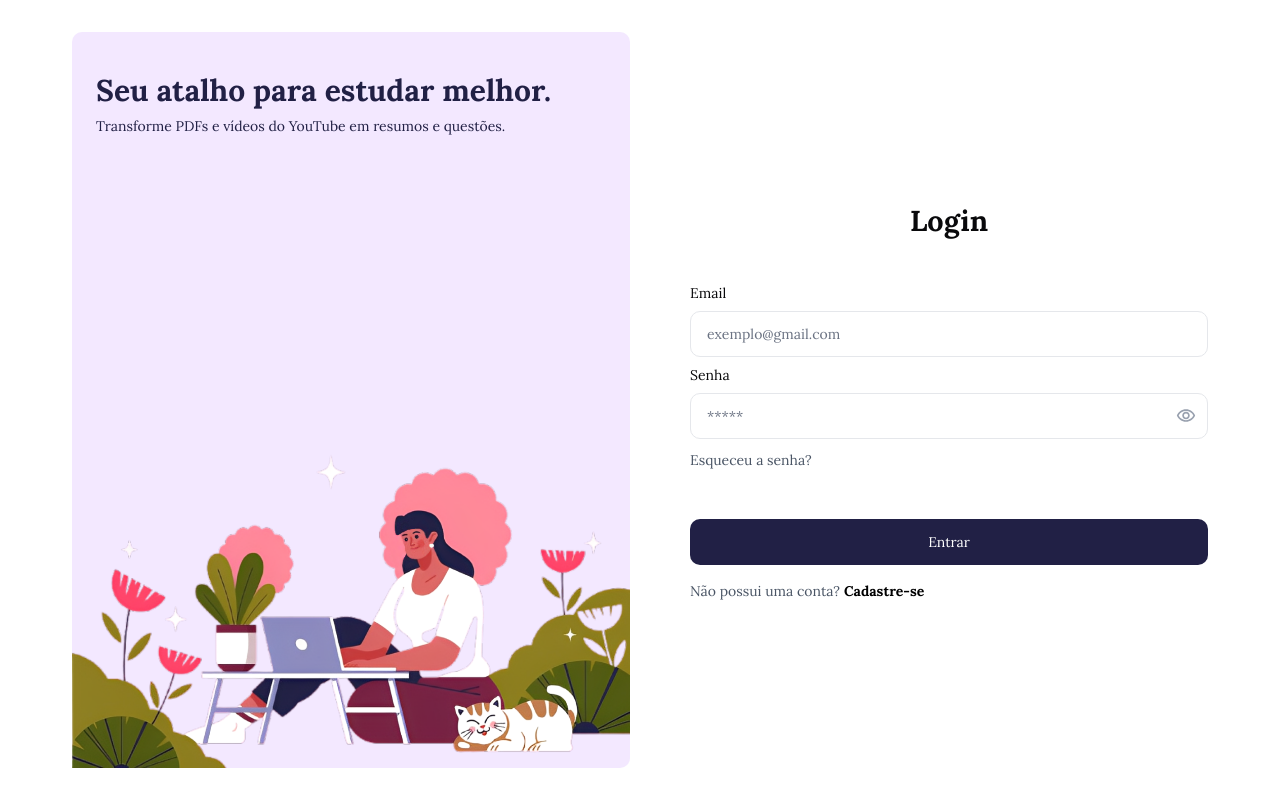
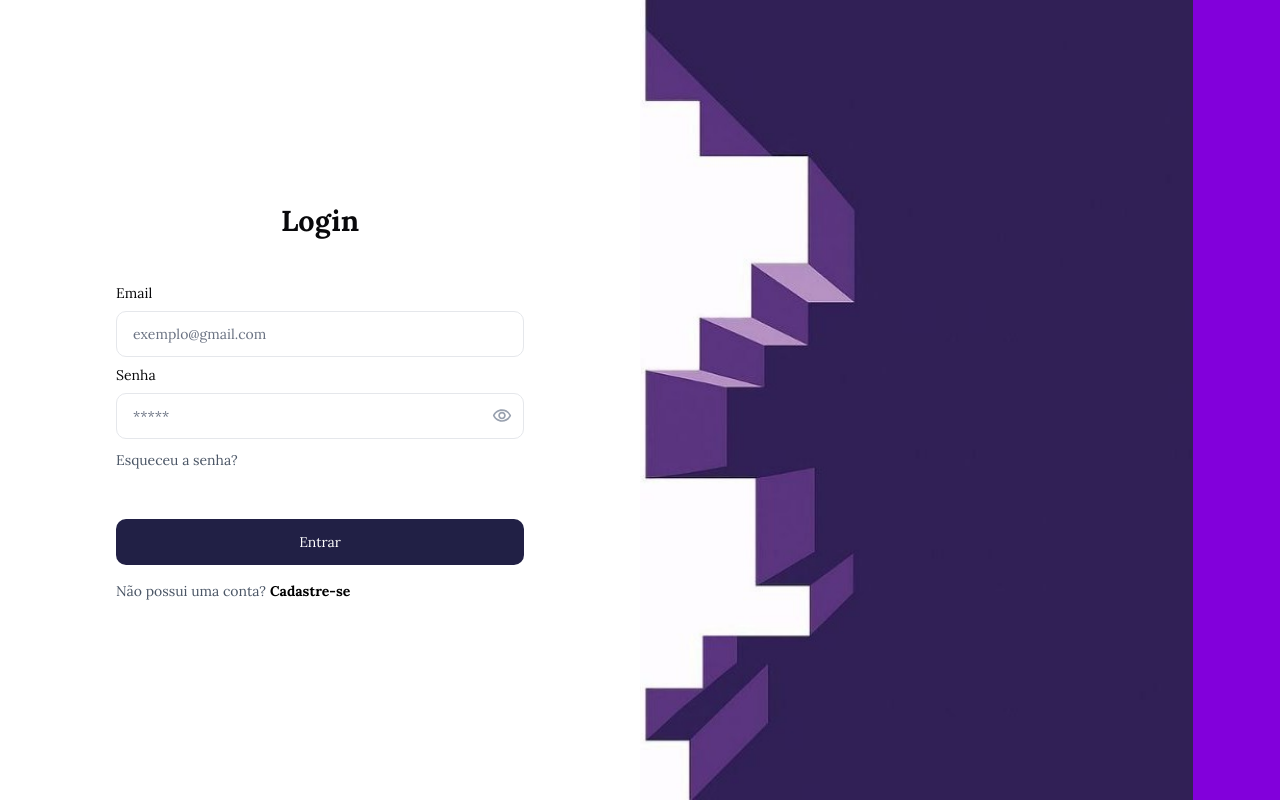
Before and after one commit to Francine02/Lectify, a Next.js app: page /login in a window 1280 px wide. Built offline with nearby package versions, Linux system fonts and the light colour scheme; no server answers.

Commit message:
style: changed background image and authentication layout

```diff
--- a/src/app/(public)/layout.tsx
+++ b/src/app/(public)/layout.tsx
@@ -1,22 +1,15 @@
 export default function Layout({ children }: { children: React.ReactNode }) {
   return (
-    <main className="grid grid-cols-1 md:grid-cols-2 h-screen p-4 sm:px-14 overflow-auto md:gap-5 lg:p-8 lg:gap-5 2xl:gap-14 max-w-screen-xl mx-auto">
-      <section className="bg-purple-100 rounded-lg relative md:flex-col md:flex md:justify-between lg:ml-10">
-        <div className="hidden md:block px-3 lg:px-6 pt-10">
-          <h1 className="text-3xl font-bold text-blue-700">Seu atalho para estudar melhor.</h1>
-          <p className="text-sm text-blue-700 mt-2 ">
-            Transforme PDFs e vídeos do YouTube em resumos e questões.
-          </p>
-        </div>
-
-        <img
-          src="/assets/Learn.png"
-          className="absolute inset-0 w-full h-full object-cover md:object-contain md:relative md:h-fit "
-        />
+    <main className="grid grid-cols-1 md:grid-cols-2 h-screen overflow-auto">
+      <section className="order-2 md:order-1 mx-auto md:m-auto w-full px-5 max-w-md 2x1:max-w-lg">
+        {children}
       </section>
 
-      <section className="bg-white my-auto lg:px-10 md:max-w-[40rem] w-full mx-auto">
-        {children}
+      <section className="bg-purple-700 flex-end h-30 md:h-screen order-1 md:order-2">
+        <img
+          src="/assets/background.jpeg"
+          className="w-full h-full object-cover md:object-contain object-left"
+        />
       </section>
     </main>
   );
```
Also changed, not shown: public/assets/Learn.png (deleted), public/assets/background.jpeg (added).
